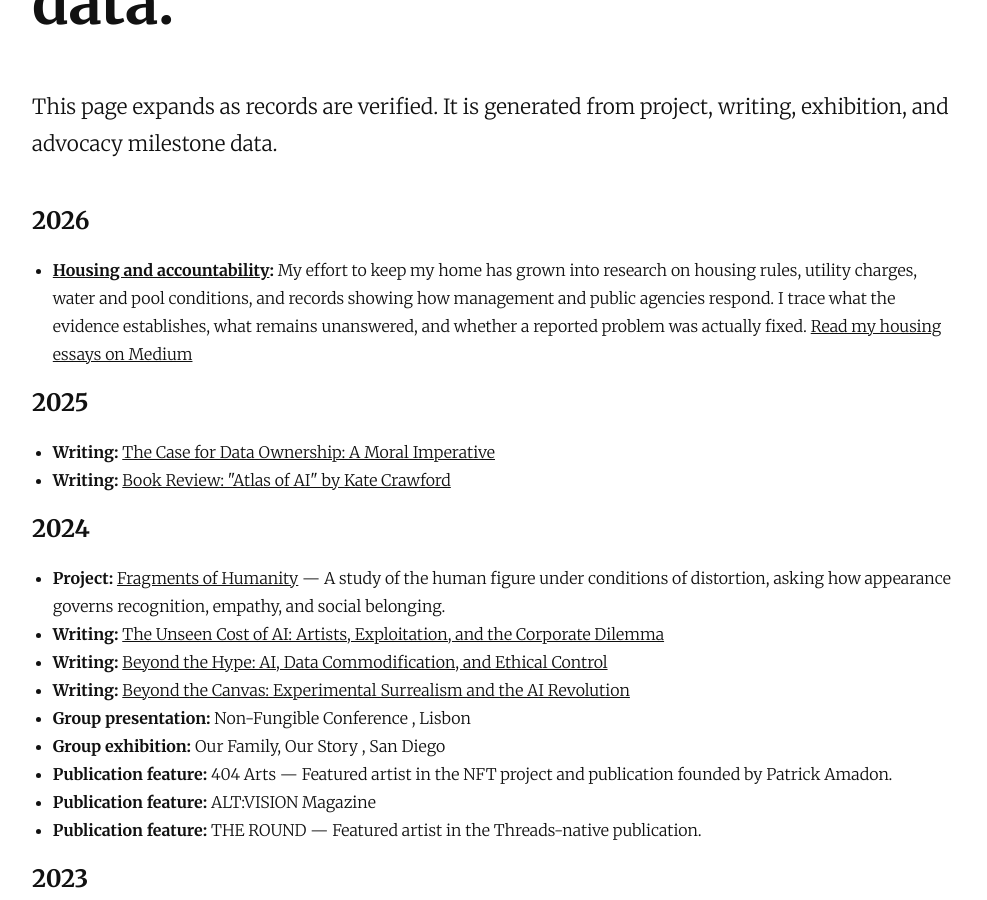
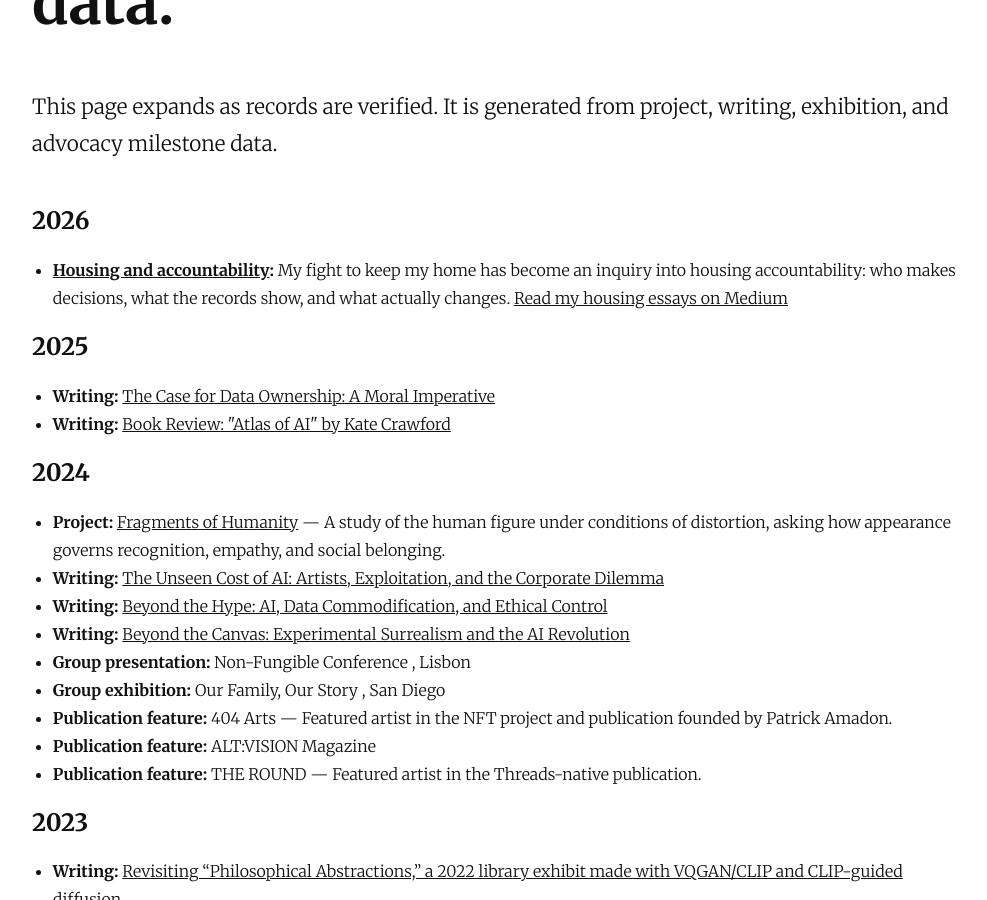
Before and after one commit to JLD-Ai/joshdavila.github.io, a Jekyll site: the page built from timeline.md, in a window 1280 px wide and 900 px high, scrolled down 422 px. Shown: the whole window, without its empty margins (143-1130 px from the left). Built offline with Jekyll 4.4.1, drawn with Linux system fonts in a browser that asks for light colours.

Commit message:
Make housing accountability timeline copy concise

```diff
--- a/_data/timeline_milestones.yml
+++ b/_data/timeline_milestones.yml
@@ -2,9 +2,9 @@
   title: Housing and accountability
   page_url: /research/housing-and-accountability/
   summary: >-
-    My effort to keep my home has grown into research on housing rules,
-    utility charges, water and pool conditions, and records showing how
-    management and public agencies respond. I trace what the evidence
-    establishes, what remains unanswered, and whether a reported problem
-    was actually fixed.
+    My fight to keep my home has become an inquiry into housing accountability:
+    who makes decisions, what the records show, and what actually changes.
+  detail: >-
+    I follow how management, city, and county agencies respond, separating
+    documented action from questions still unanswered.
   articles_url: https://medium.com/@joshdavila.art
```
